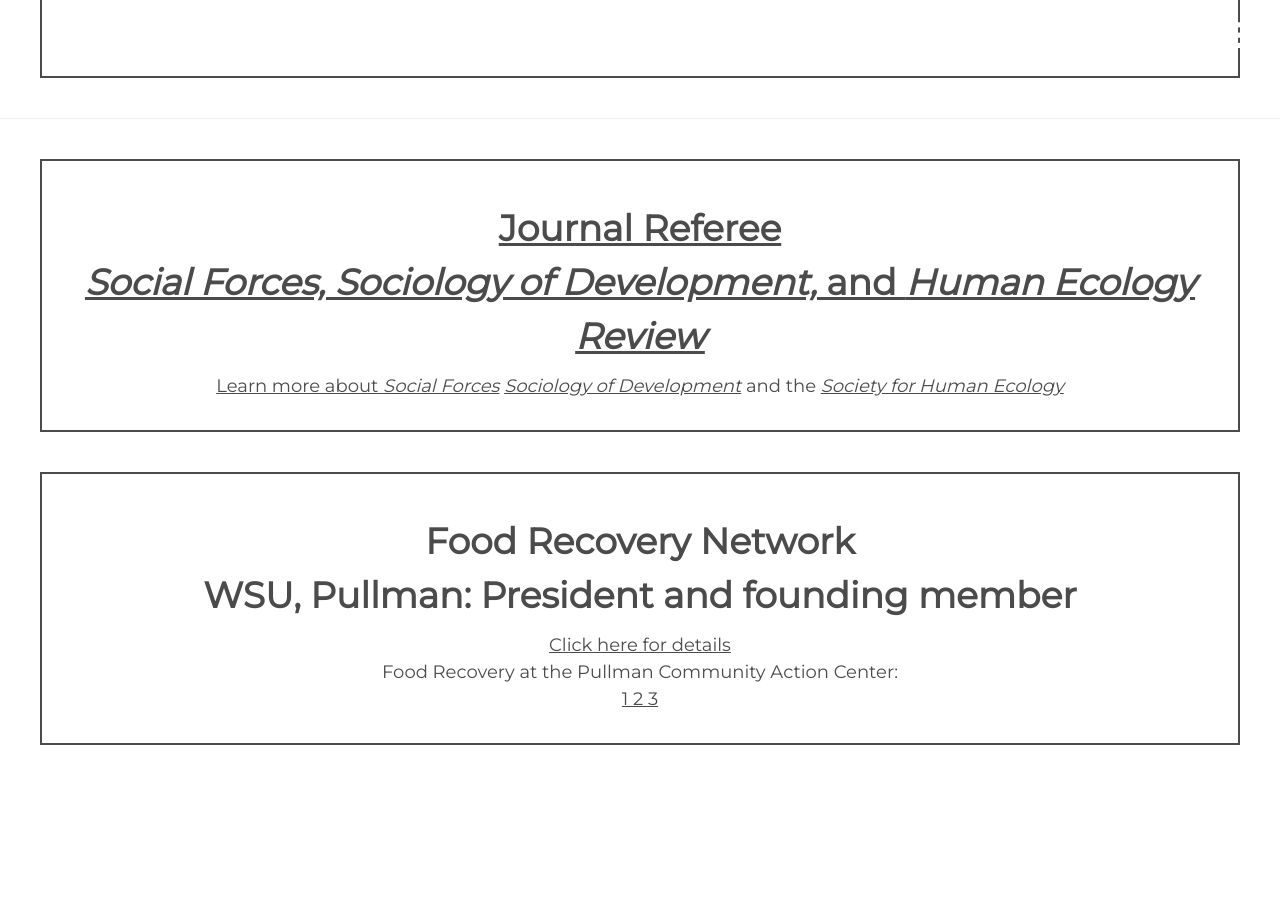
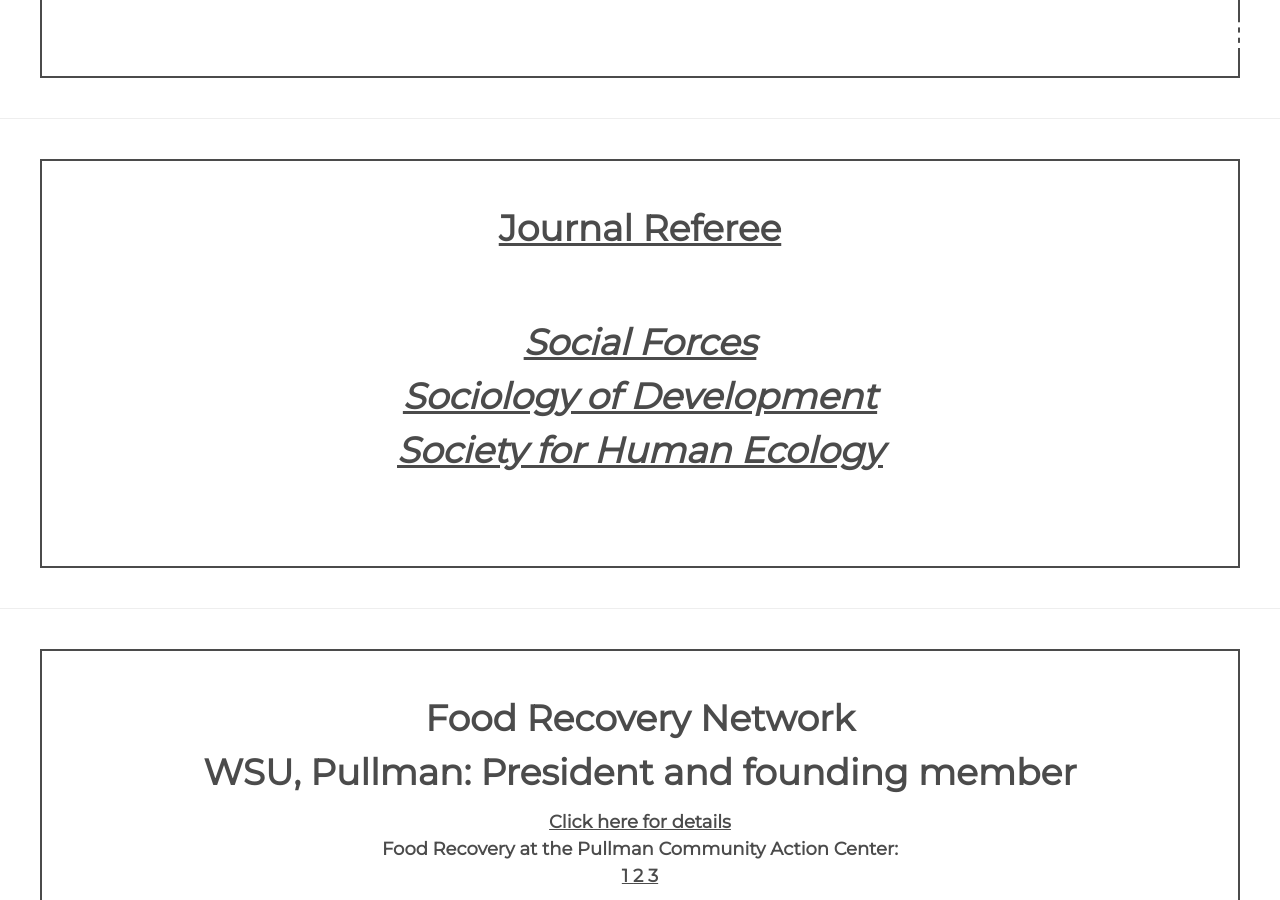
Before and after one commit to resilience1/resilience1.github.io, a Jekyll site: the page built from civic/index.html, in a window 1280 px wide and 900 px high, scrolled down 1265 px. Built offline with Jekyll 4.4.1, drawn with Linux system fonts in a browser that asks for light colours; nearby versions of some CDN libraries; before the commit the page ends 2072 px from its top, so only the background shows below that; grey boxes are pictures that could not be loaded.

Commit message:
Update index.html

```diff
--- a/civic/index.html
+++ b/civic/index.html
@@ -39,12 +39,13 @@
 	</div>
 			<hr>
 	<div class="transbox">
-		<h1><b>Journal Referee<br><i>Social Forces, Sociology of Development,</i> and <i>Human Ecology Review</i></b></h1>
-		<font size="4">Learn more about
-			<a href="https://academic.oup.com/sf"><i>Social Forces</i></a>
+		<h1><b>Journal Referee<br><h1>
+			<p><a href="https://academic.oup.com/sf"><i>Social Forces</i></a><br>
 			<a href="https://sociologyofdevelopment.com/about-the-section/significance-of-development-sociology-as-a-field/"><i>
-				Sociology of Development</i></a> and the <a href="https://societyforhumanecology.org/"><i>Society for Human Ecology</i></a></font>
+				Sociology of Development</i></a><br>
+			<a href="https://societyforhumanecology.org/"><i>Society for Human Ecology</i></a></p>
 	</div>
+								     <hr>
 	<div class="transbox">
 	<h1><b>Food Recovery Network<br>WSU, Pullman: President and founding member</b></h1>
 		<font size="4"><a href="https://magazine.wsu.edu/2017/01/27/waste-not/"> Click here for details  </a><br>
```
